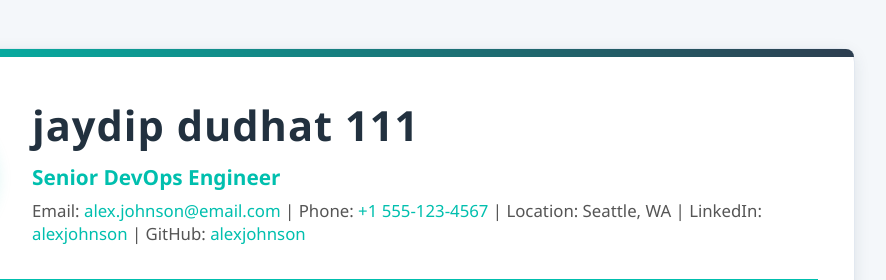
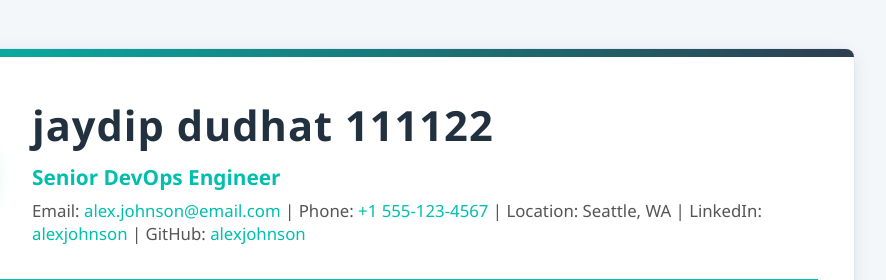
Before and after one commit to jaydipdudhat/dockercicd, a plain HTML site: page index.html in a window 1280 px wide. Shown: the top 280 px of the page, 297-1183 px from the left. Drawn offline with Linux system fonts and the light colour scheme.

Commit message:
change 12

```diff
--- a/index.html
+++ b/index.html
@@ -202,7 +202,7 @@
         <header>
             <img src="https://randomuser.me/api/portraits/men/32.jpg" alt="Avatar" class="avatar">
             <div>
-                <div class="title">jaydip dudhat 111</div>
+                <div class="title">jaydip dudhat 111122</div>
                 <div class="subtitle">Senior DevOps Engineer</div>
                 <div class="contact">
                     <span>Email: <a href="mailto:alex.johnson@email.com">alex.johnson@email.com</a></span> |
```
